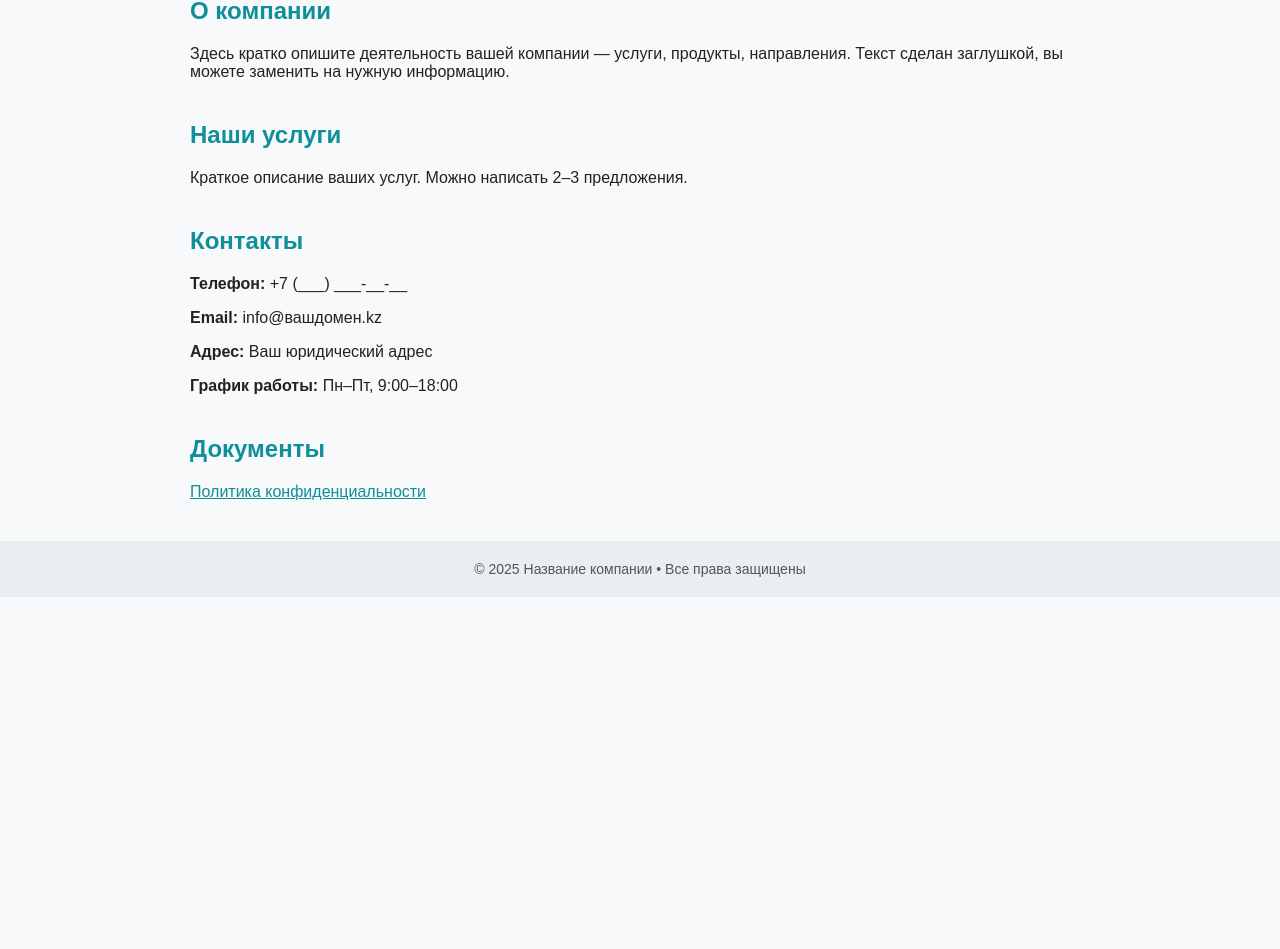
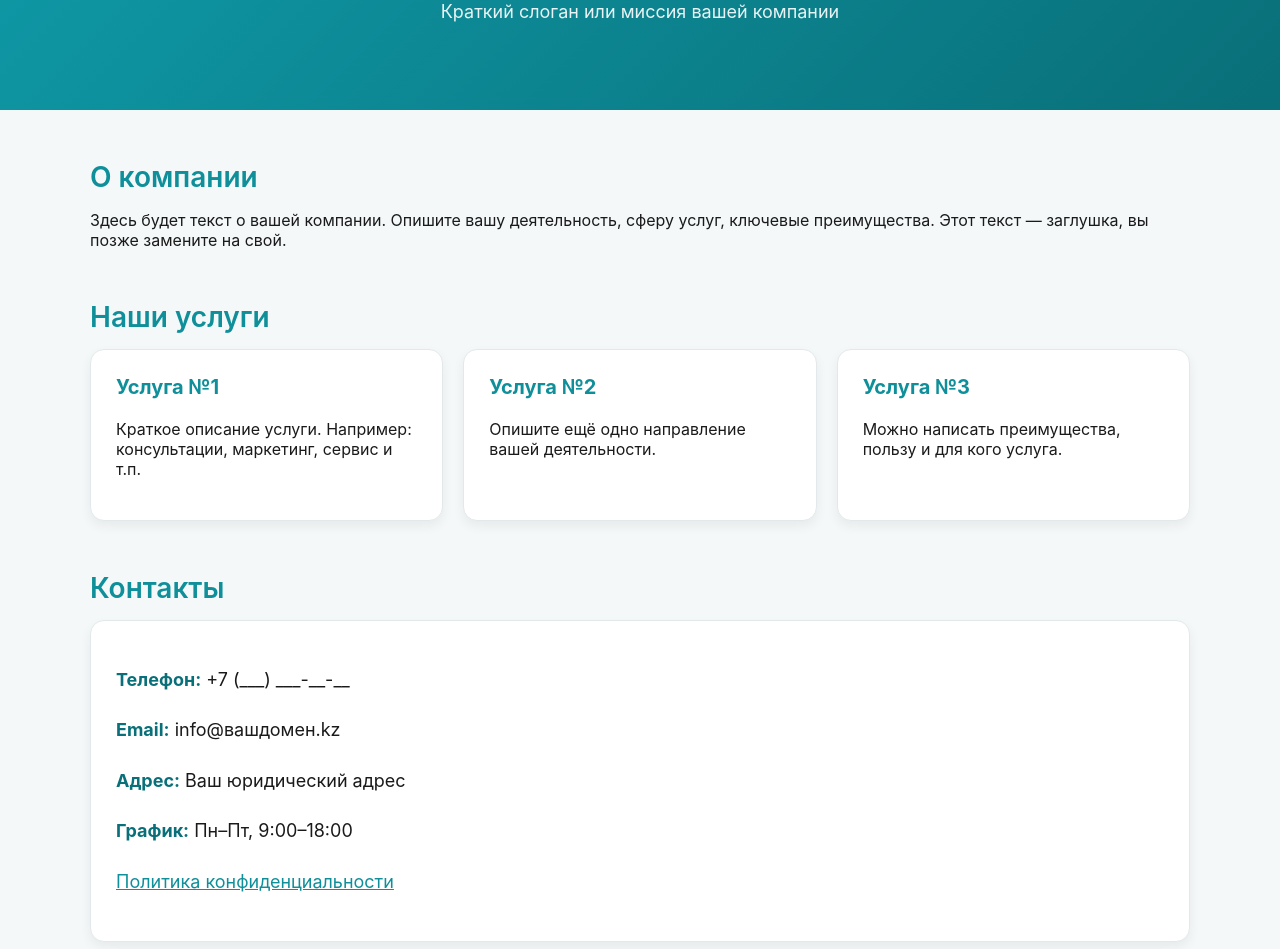
Before and after one commit to GIBei/GIBei.github.io, a plain HTML site: page index.html in a window 1280 px wide. Shown: the part 130-1079 px from the top of the page. Before the commit the page ends 800 px from the top, so only its background shows below. Drawn offline with Linux system fonts and the light colour scheme.

Commit message:
Update index.html

```diff
--- a/index.html
+++ b/index.html
@@ -2,76 +2,153 @@
 <html lang="ru">
 <head>
     <meta charset="UTF-8" />
-    <meta name="viewport" content="width=device-width, initial-scale=1.0" />
+    <meta name="viewport" content="width=device-width, initial=1.0" />
     <title>Название компании</title>
-    <meta name="description" content="Описание вашей компании или услуги." />
+    <meta name="description" content="Описание вашей компании и услуг." />
+
     <style>
         body {
-            font-family: Arial, sans-serif;
             margin: 0;
-            background: #f7f9fa;
-            color: #222;
+            font-family: "Inter", Arial, sans-serif;
+            background: #f4f8f9;
+            color: #1a1a1a;
         }
+
+        /* HEADER */
         header {
-            background: #0f8f99;
-            padding: 25px;
+            background: linear-gradient(135deg, #0f9aa8, #096f78);
+            padding: 70px 20px;
             text-align: center;
             color: white;
         }
         header h1 {
             margin: 0;
-            font-size: 32px;
+            font-size: 42px;
+            font-weight: 700;
+        }
+        header p {
+            font-size: 18px;
+            margin-top: 10px;
+            opacity: 0.9;
+        }
+
+        .container {
+            max-width: 1100px;
+            margin: 40px auto;
+            padding: 0 20px;
+        }
+
+        /* BLOCK TITLES */
+        h2 {
+            color: #0f8f99;
+            font-size: 28px;
+            margin-top: 50px;
+            margin-bottom: 15px;
             font-weight: 600;
         }
-        .container {
-            max-width: 900px;
-            margin: 30px auto;
-            padding: 0 20px;
+
+        /* SERVICES GRID */
+        .services {
+            display: grid;
+            grid-template-columns: repeat(auto-fit, minmax(260px, 1fr));
+            gap: 20px;
         }
-        h2 {
+
+        .service-card {
+            background: white;
+            padding: 25px;
+            border-radius: 14px;
+            box-shadow: 0 5px 12px rgba(0, 0, 0, 0.06);
+            border: 1px solid #e3e9ea;
+            transition: transform 0.2s;
+        }
+
+        .service-card:hover {
+            transform: translateY(-4px);
+        }
+
+        .service-card h3 {
+            margin-top: 0;
             color: #0f8f99;
-            margin-top: 40px;
+            font-size: 20px;
         }
+
+        /* CONTACT BLOCK */
+        .contact-box {
+            background: white;
+            padding: 25px;
+            border-radius: 14px;
+            border: 1px solid #e3e9ea;
+            box-shadow: 0 5px 12px rgba(0, 0, 0, 0.06);
+            font-size: 18px;
+            line-height: 1.8;
+        }
+
+        .contact-box strong {
+            color: #096f78;
+        }
+
+        /* FOOTER */
         footer {
+            margin-top: 60px;
             background: #e9eef0;
-            padding: 20px;
-            margin-top: 40px;
             text-align: center;
-            font-size: 14px;
+            padding: 25px;
+            font-size: 15px;
             color: #555;
         }
+
         a {
             color: #0f8f99;
         }
     </style>
 </head>
+
 <body>
 
 <header>
     <h1>Название компании</h1>
+    <p>Краткий слоган или миссия вашей компании</p>
 </header>
 
 <div class="container">
 
     <h2>О компании</h2>
     <p>
-        Здесь кратко опишите деятельность вашей компании — услуги, продукты, направления.
-        Текст сделан заглушкой, вы можете заменить на нужную информацию.
+        Здесь будет текст о вашей компании. Опишите вашу деятельность, сферу услуг,
+        ключевые преимущества. Этот текст — заглушка, вы позже замените на свой.
     </p>
 
     <h2>Наши услуги</h2>
-    <p>
-        Краткое описание ваших услуг. Можно написать 2–3 предложения.
-    </p>
+
+    <div class="services">
+
+        <div class="service-card">
+            <h3>Услуга №1</h3>
+            <p>Краткое описание услуги. Например: консультации, маркетинг, сервис и т.п.</p>
+        </div>
+
+        <div class="service-card">
+            <h3>Услуга №2</h3>
+            <p>Опишите ещё одно направление вашей деятельности.</p>
+        </div>
+
+        <div class="service-card">
+            <h3>Услуга №3</h3>
+            <p>Можно написать преимущества, пользу и для кого услуга.</p>
+        </div>
+
+    </div>
 
     <h2>Контакты</h2>
-    <p><strong>Телефон:</strong> +7 (___) ___-__-__</p>
-    <p><strong>Email:</strong> info@вашдомен.kz</p>
-    <p><strong>Адрес:</strong> Ваш юридический адрес</p>
-    <p><strong>График работы:</strong> Пн–Пт, 9:00–18:00</p>
 
-    <h2>Документы</h2>
-    <p><a href="privacy.html">Политика конфиденциальности</a></p>
+    <div class="contact-box">
+        <p><strong>Телефон:</strong> +7 (___) ___-__-__</p>
+        <p><strong>Email:</strong> info@вашдомен.kz</p>
+        <p><strong>Адрес:</strong> Ваш юридический адрес</p>
+        <p><strong>График:</strong> Пн–Пт, 9:00–18:00</p>
+        <p><a href="privacy.html">Политика конфиденциальности</a></p>
+    </div>
 
 </div>
 
```
